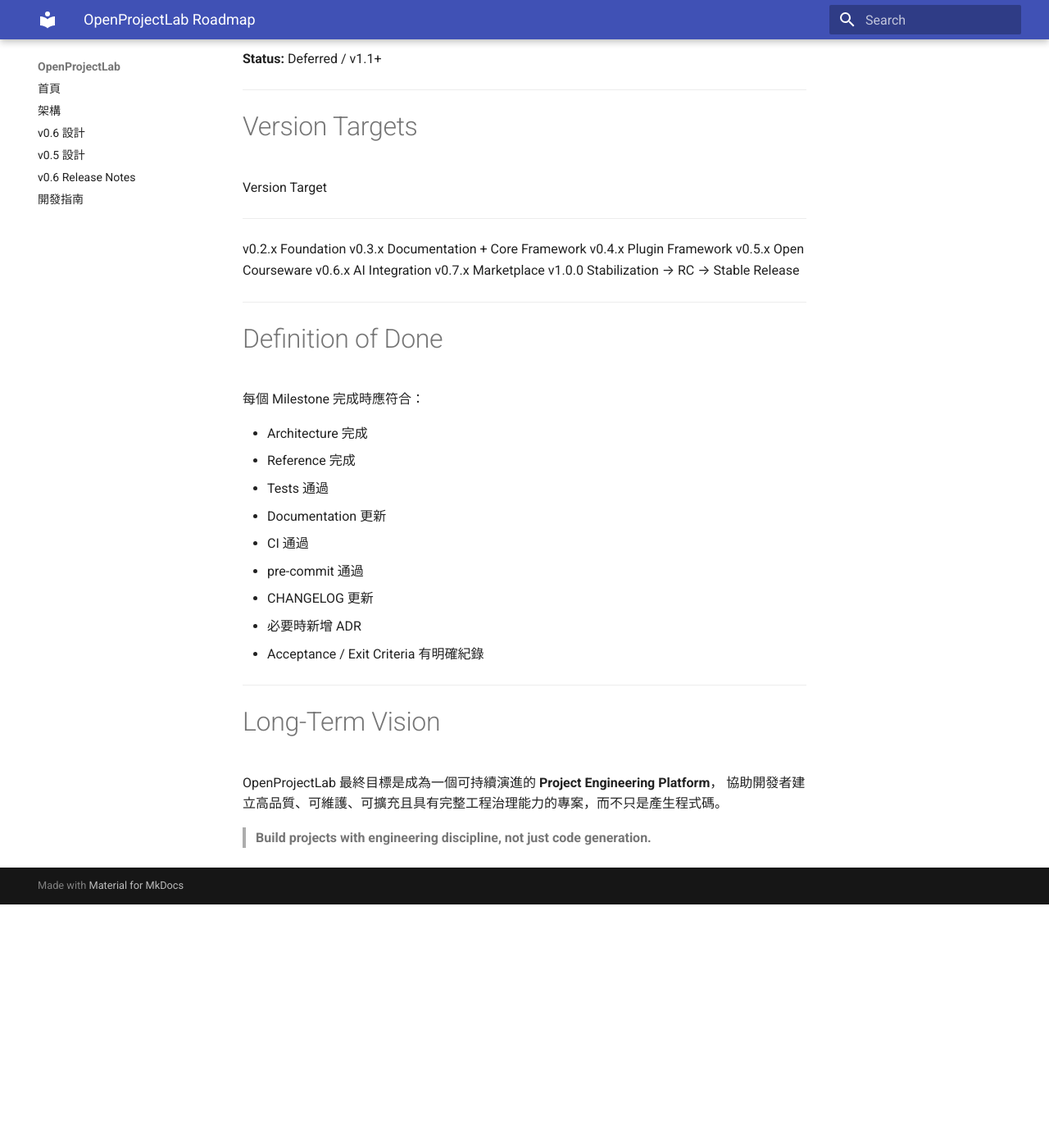
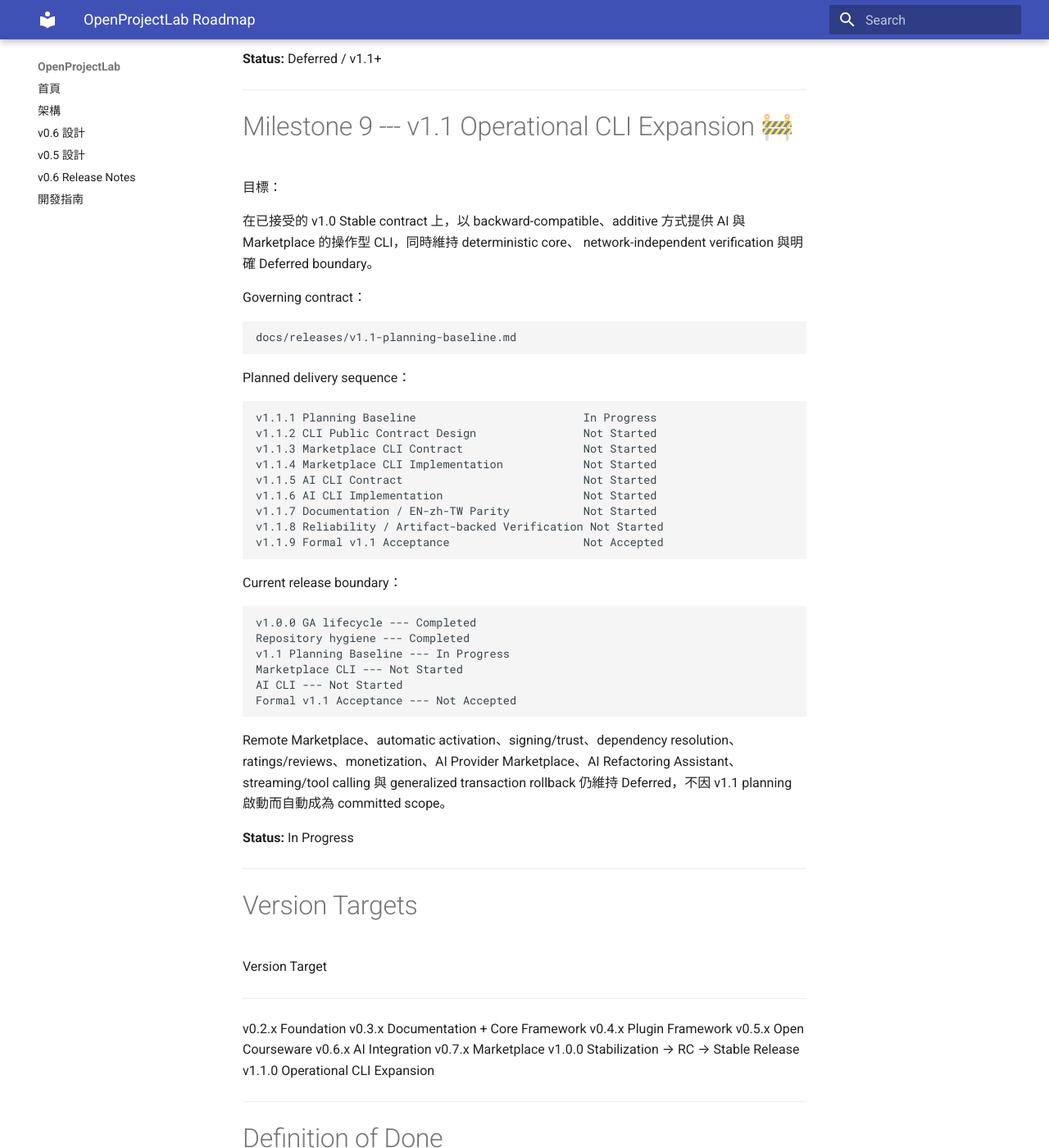
Before and after one commit to khwang1964/OpenProjectLab, an MkDocs documentation site: the page built from docs/roadmap.md, in a window 1280 px wide and 1400 px high, scrolled down 38130 px. Shown: the whole window at 82% size. Built offline with MkDocs 1.6.1 and Material for MkDocs 9.7.7, drawn with Linux system fonts in a browser that asks for light colours; before the commit the page ends 39233 px from its top, so only the background shows below that; some of the changed text lies outside the part shown.

Commit message:
docs: establish v1.1 planning baseline (#164)

````diff
--- a/docs/roadmap.md
+++ b/docs/roadmap.md
@@ -61,7 +61,7 @@
 
 目前焦點：
 
-> **v1.0.0 GA Accepted — stable release lifecycle completed**
+> **v1.1 Planning Baseline in progress — Operational CLI Expansion**
 
 ------------------------------------------------------------------------
 
@@ -1722,6 +1722,55 @@
 
 ------------------------------------------------------------------------
 
+# Milestone 9 --- v1.1 Operational CLI Expansion 🚧
+
+目標：
+
+在已接受的 v1.0 Stable contract 上，以 backward-compatible、additive
+方式提供 AI 與 Marketplace 的操作型 CLI，同時維持 deterministic core、
+network-independent verification 與明確 Deferred boundary。
+
+Governing contract：
+
+``` text
+docs/releases/v1.1-planning-baseline.md
+```
+
+Planned delivery sequence：
+
+``` text
+v1.1.1 Planning Baseline                         In Progress
+v1.1.2 CLI Public Contract Design                Not Started
+v1.1.3 Marketplace CLI Contract                  Not Started
+v1.1.4 Marketplace CLI Implementation            Not Started
+v1.1.5 AI CLI Contract                           Not Started
+v1.1.6 AI CLI Implementation                     Not Started
+v1.1.7 Documentation / EN-zh-TW Parity           Not Started
+v1.1.8 Reliability / Artifact-backed Verification Not Started
+v1.1.9 Formal v1.1 Acceptance                    Not Accepted
+```
+
+Current release boundary：
+
+``` text
+v1.0.0 GA lifecycle --- Completed
+Repository hygiene --- Completed
+v1.1 Planning Baseline --- In Progress
+Marketplace CLI --- Not Started
+AI CLI --- Not Started
+Formal v1.1 Acceptance --- Not Accepted
+```
+
+Remote Marketplace、automatic activation、signing/trust、dependency
+resolution、ratings/reviews、monetization、AI Provider Marketplace、AI
+Refactoring Assistant、streaming/tool calling 與 generalized transaction
+rollback 仍維持 Deferred，不因 v1.1 planning 啟動而自動成為 committed
+scope。
+
+**Status:** In Progress
+
+------------------------------------------------------------------------
+
 # Version Targets
 
   Version   Target
@@ -1733,6 +1782,7 @@
   v0.6.x    AI Integration
   v0.7.x    Marketplace
   v1.0.0    Stabilization → RC → Stable Release
+  v1.1.0    Operational CLI Expansion
 
 ------------------------------------------------------------------------
 
````
Also changed, not shown: CHANGELOG.md (+22 -0 lines), docs/HISTORY.md (+40 -0 lines), docs/releases/v1.1-planning-baseline.md (added, +280 -0 lines), 1 other file.
